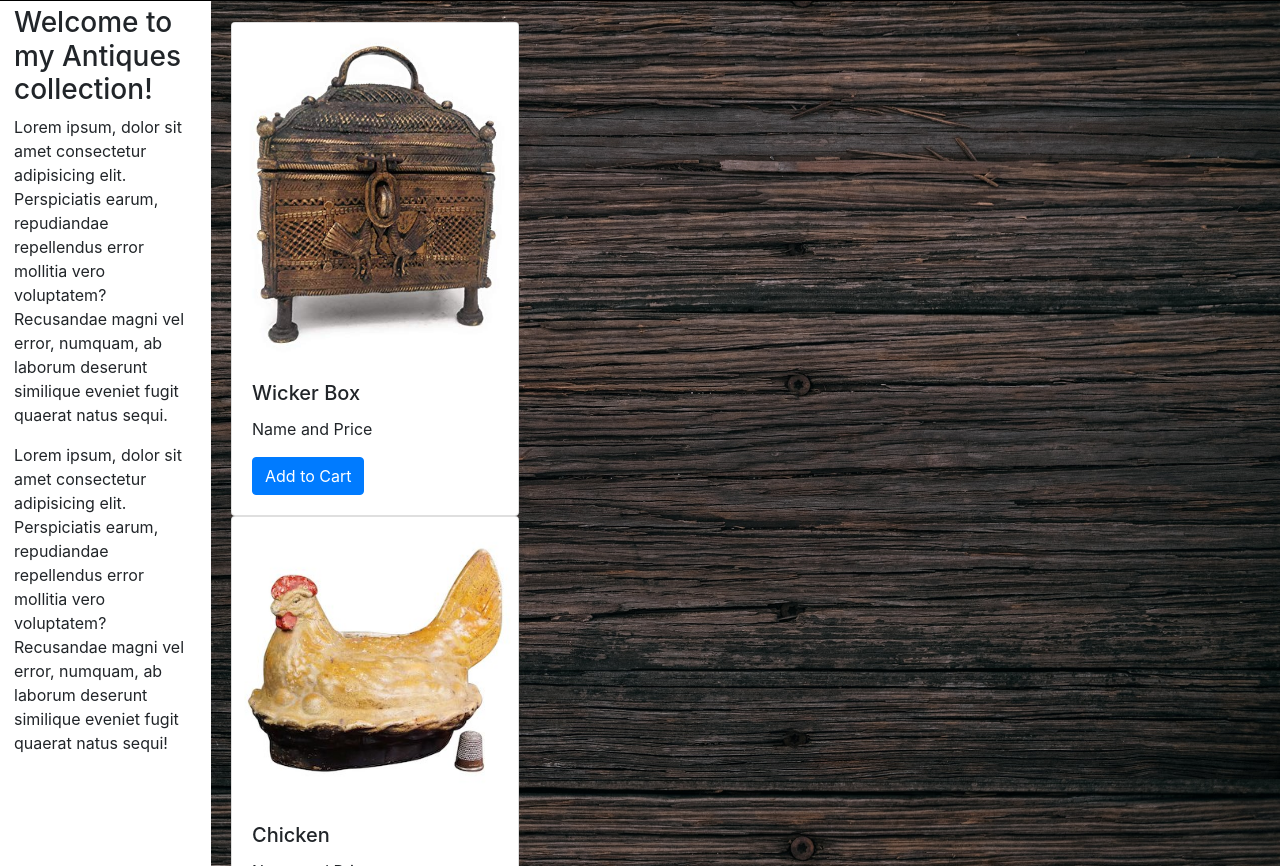
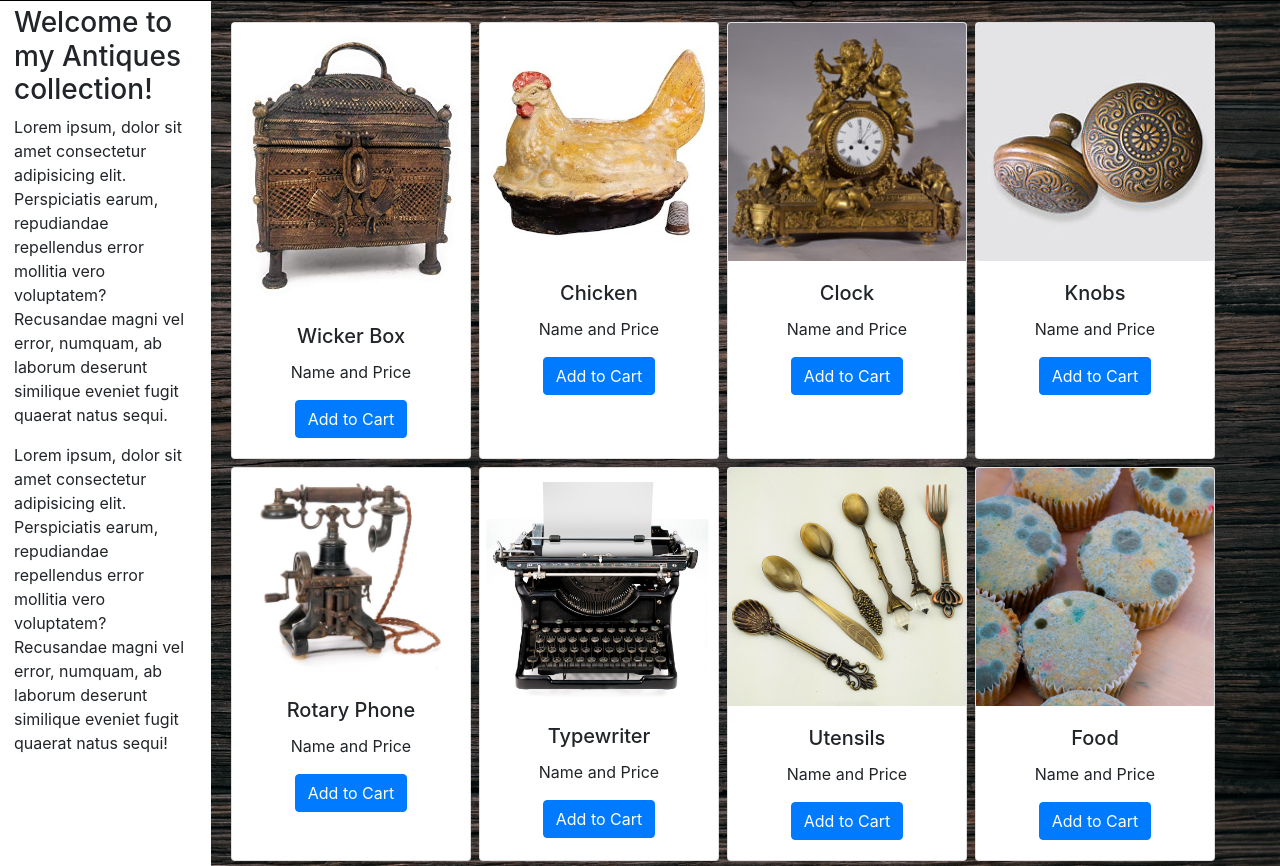
Before and after one commit to abramepithey/class-repo, a plain HTML site: page index.html in a window 1280 px wide. Shown: the part 74-940 px from the top of the page. Drawn offline with nearby package versions, Linux system fonts and the light colour scheme.

Commit message:
Added back in changes

```diff
--- a/index.html
+++ b/index.html
@@ -39,8 +39,8 @@
                 <p class="mr-auto">Lorem ipsum, dolor sit amet consectetur adipisicing elit. Perspiciatis earum, repudiandae repellendus error mollitia vero voluptatem? Recusandae magni vel error, numquam, ab laborum deserunt similique eveniet fugit quaerat natus sequi!</p>
             </div>
         </div>
-        <div class="col-xs-12 col-sm-6 col-md-8 col-lg-9 col-xl-10 float-right">
-            <div class="card" style="width: 18rem;">
+        <div class="d-flex flex-fill flex-wrap col-xs-12 col-sm-6 col-md-8 col-lg-9 col-xl-10 float-right">
+            <div class="card mr-2 mb-2 text-center" style="width: 15rem;">
                 <img class="card-img-top" src="./assets/Chest.jpg" alt="Wicker Box">
                 <div class="card-body">
                     <h5 class="card-title">Wicker Box</h5>
@@ -48,7 +48,7 @@
                     <a href="#" class="btn btn-primary">Add to Cart</a>
                 </div>
             </div>
-            <div class="card" style="width: 18rem;">
+            <div class="card mr-2 mb-2 text-center" style="width: 15rem;">
                 <img class="card-img-top" src="./assets/Chicken.jpg" alt="Chicken">
                 <div class="card-body">
                     <h5 class="card-title">Chicken</h5>
@@ -56,7 +56,7 @@
                     <a href="#" class="btn btn-primary">Add to Cart</a>
                 </div>
             </div>
-            <div class="card" style="width: 18rem;">
+            <div class="card mr-2 mb-2 text-center" style="width: 15rem;">
                 <img class="card-img-top" src="./assets/Clock.jpg" alt="Clock">
                 <div class="card-body">
                     <h5 class="card-title">Clock</h5>
@@ -64,7 +64,7 @@
                     <a href="#" class="btn btn-primary">Add to Cart</a>
                 </div>
             </div>
-            <div class="card" style="width: 18rem;">
+            <div class="card mr-2 mb-2 text-center" style="width: 15rem;">
                 <img class="card-img-top" src="./assets/DoorKnob.jpg" alt="Knobs">
                 <div class="card-body">
                     <h5 class="card-title">Knobs</h5>
@@ -72,7 +72,7 @@
                     <a href="#" class="btn btn-primary">Add to Cart</a>
                 </div>
             </div>
-            <div class="card" style="width: 18rem;">
+            <div class="card mr-2 mb-2 text-center" style="width: 15rem;">
                 <img class="card-img-top" src="./assets/Phone.jpg" alt="Phone">
                 <div class="card-body">
                     <h5 class="card-title">Rotary Phone</h5>
@@ -80,7 +80,7 @@
                     <a href="#" class="btn btn-primary">Add to Cart</a>
                 </div>
             </div>
-            <div class="card" style="width: 18rem;">
+            <div class="card mr-2 mb-2 text-center" style="width: 15rem;">
                 <img class="card-img-top" src="./assets/Typewriter.jpg" alt="Typewriter">
                 <div class="card-body">
                     <h5 class="card-title">Typewriter</h5>
@@ -88,7 +88,7 @@
                     <a href="#" class="btn btn-primary">Add to Cart</a>
                 </div>
             </div>
-            <div class="card" style="width: 18rem;">
+            <div class="card mr-2 mb-2 text-center" style="width: 15rem;">
                 <img class="card-img-top" src="./assets/utensils.jpg" alt="Utensils">
                 <div class="card-body">
                     <h5 class="card-title">Utensils</h5>
@@ -96,7 +96,7 @@
                     <a href="#" class="btn btn-primary">Add to Cart</a>
                 </div>
             </div>
-            <div class="card" style="width: 18rem;">
+            <div class="card mr-2 mb-2 text-center" style="width: 15rem;">
                 <img class="card-img-top" src="./assets/MoldyCupcake.jpg" alt="Food">
                 <div class="card-body">
                     <h5 class="card-title">Food</h5>
@@ -104,7 +104,7 @@
                     <a href="#" class="btn btn-primary">Add to Cart</a>
                 </div>
             </div>
-            <div class="card" style="width: 18rem;">
+            <div class="card mr-2 mb-2 text-center" style="width: 15rem;">
                 <img class="card-img-top" src="./assets/Grandma.jfif" alt="Grandma">
                 <div class="card-body">
                     <h5 class="card-title">Grandma</h5>
@@ -120,7 +120,7 @@
 <script src="https://stackpath.bootstrapcdn.com/bootstrap/4.4.1/js/bootstrap.min.js" integrity="sha384-wfSDF2E50Y2D1uUdj0O3uMBJnjuUD4Ih7YwaYd1iqfktj0Uod8GCExl3Og8ifwB6" crossorigin="anonymous"></script>
 </html>
 
-<!-- <div class="card" style="width: 18rem;">
+<!-- <div class="card mr-2 mb-2 text-center" style="width: 15rem;">
     <img class="card-img-top" src="./assets/utensils.jpg" alt="Antique">
     <div class="card-body">
         <h5 class="card-title">Item Name</h5>
```
